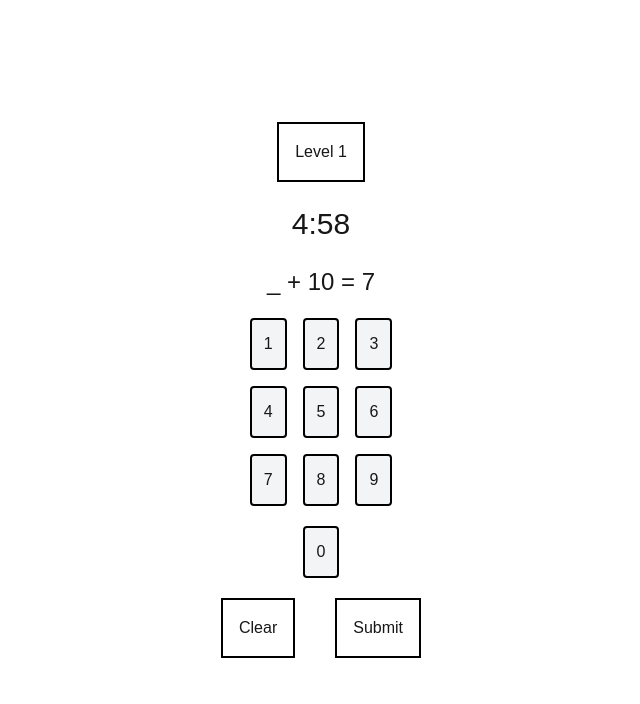
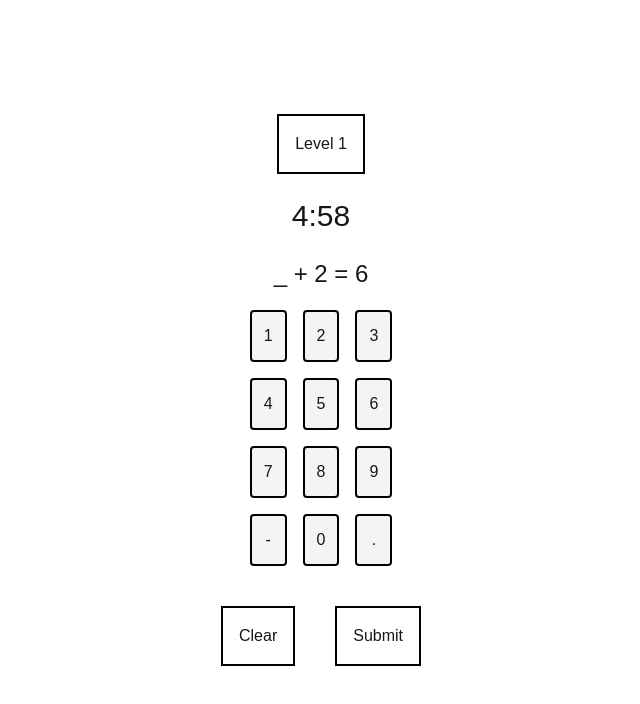
Before and after one commit to luminarts/jogos-necamaticos, a Next.js app: page /equacao in a window 1280 px wide. Both pictures are taken after a click on the button "Começar!". Shown: the top 704 px of the page, without its empty margins (319-959 px from the left). Built offline with nearby package versions, Linux system fonts and the light colour scheme.

Commit message:
feat: Minus button implementation

```diff
--- a/src/app/equacao/page.js
+++ b/src/app/equacao/page.js
@@ -1,7 +1,7 @@
 "use client"
 import CountdownTimer from "@/app/client_components/countdownTimer";
-import TecladoButton from "../client_components/tecladoButton";
-import { useState, useRef, useEffect } from "react";
+import TecladoButton from "../client_components/TecladoButton";
+import { useState, useEffect } from "react";
 
 
 /* Coisas a fazer ainda:
@@ -41,7 +41,12 @@ function generateRandomEquation(terms, blanks) {
 
   for (var i = 0; i < 2*terms + 1; i+=2) {
     var num = getRandomInteger(2, 10);
-    var op = operatorsArray[getRandomInteger(0, 2)];
+    var op;
+    if (i <= 1) {
+      op = operatorsArray[getRandomInteger(0, 2)];
+    } else {
+      op = operatorsArray[getRandomInteger(0, 1)];
+    }
 
     if (i == 2*terms && !blanksPos.includes(i)) {
       equation[i - 1] = '=';
@@ -60,18 +65,25 @@ function generateRandomEquation(terms, blanks) {
 function checkAnswer(equation) {
   var expectedResult = equation[equation.length - 1];
   var userResult = equation[0];
+  for (var i = 1; i < equation.length - 2; i+=2) {
+    switch (equation[i]) {
+      case "+":
+        userResult += equation[i + 1];
+        break;
+      case "-":
+        userResult -= equation[i + 1];
+        break;
+      case "*":
+        userResult *= equation[i + 1];
+        break;
+      default:
+        console.log("fudeu");
+    }
+  }
 
-  for (var i = 1; i < equation.length - 2; i++) {
-    switch (equation[i]) {
-      case '+':
-        userResult += equation[i + 1];
-      case '-':
-        userResult -= equation[i + 1];
-      case '*':
-        userResult *= equation[i + 1];
-    }
-    return expectedResult == userResult;
-  }
+  console.log("User: " + userResult);
+
+  return Math.abs(expectedResult - userResult) <= 2;
 }
 
 export default function Equacao() {
@@ -81,7 +93,8 @@ export default function Equacao() {
   const [equation, setEquation] = useState([]);
   const [equationText, setEquationText] = useState([]);
   const [blanksPos, setBlanksPos] = useState([]);
-
+  const [level, setLevel] = useState(1);
+  const [toggleMinus, setToggleMinus] = useState(false);
 
   // Action Handles
 
@@ -101,7 +114,9 @@ export default function Equacao() {
 
     const firstBlank = equation.indexOf('_');
     const updatedEquation = [...equation];
-    updatedEquation[firstBlank] = value;
+
+    updatedEquation[firstBlank] = toggleMinus? -value : value;
+    console.log(updatedEquation);
 
     setEquation(updatedEquation);
 
@@ -121,32 +136,44 @@ export default function Equacao() {
   }
 
   const handleSubmitPress = () => {
+    setToggleMinus(false);
     if (checkAnswer(equation)) {
-      levels++;
+      setLevel(level + 1);
     }
+  }
 
-    if (levels > 5) {
-      terms = 3;
-    }
-    if (levels > 7) {
-      blanks = 2;
-    }
+  const handleToggleMinus = () => {
+    setToggleMinus(!toggleMinus);
   }
 
   // Effect Handles
 
+  // Every level change
   useEffect(() => {
 
-  }, [equation])
+    if (level > 5) {
+      terms = 3;
+    }
+    if (level > 7) {
+      blanks = 2;
+    }
+
+
+    [eq, blPos] = generateRandomEquation(terms, blanks);
+
+    setBlanksPos(blPos);
+    setEquation(eq);
+    setEquationText(eq.join(' '));
+  }, [level])
 
 
   return(
     <div className="flex flex-col justify-center items-center">
       <div className="h-screen flex flex-col justify-center items-center pb-100 sm:pb-0">
           <div className="border-2 border-black p-4">
-            Level {levels}
+            Level {level}
           </div>
-          <CountdownTimer className="flex flex-col justify-center items-center" onTimerStart={handleProblemStart} level={levels}></CountdownTimer>
+          <CountdownTimer className="flex flex-col justify-center items-center" onTimerStart={handleProblemStart} level={level}></CountdownTimer>
           {showProblem &&
           <div className="flex flex-col justify-center items-center">
             <div className="text-2xl">
@@ -162,8 +189,10 @@ export default function Equacao() {
               <TecladoButton value={7} handleNumberPress={handleNumberPress}>7</TecladoButton>
               <TecladoButton value={8} handleNumberPress={handleNumberPress}>8</TecladoButton>
               <TecladoButton value={9} handleNumberPress={handleNumberPress}>9</TecladoButton>
+              <button  onClick={handleToggleMinus} className={`${toggleMinus? 'bg-black text-white' : 'bg-gray-100'} border-2 border-black rounded p-3 hover:bg-black hover:text-white`}>-</button>
+              <TecladoButton value={0} handleNumberPress={handleNumberPress}>0</TecladoButton>
+              <button className="bg-gray-100 border-2 border-black rounded p-3 hover:bg-black hover:text-white">.</button>
             </div>
-            <TecladoButton value={0}>0</TecladoButton>
             <div className="flex flex-row justify-center items-center">
               <button
               className="border-2 border-black p-4 m-5 hover:bg-gray-200"
```
